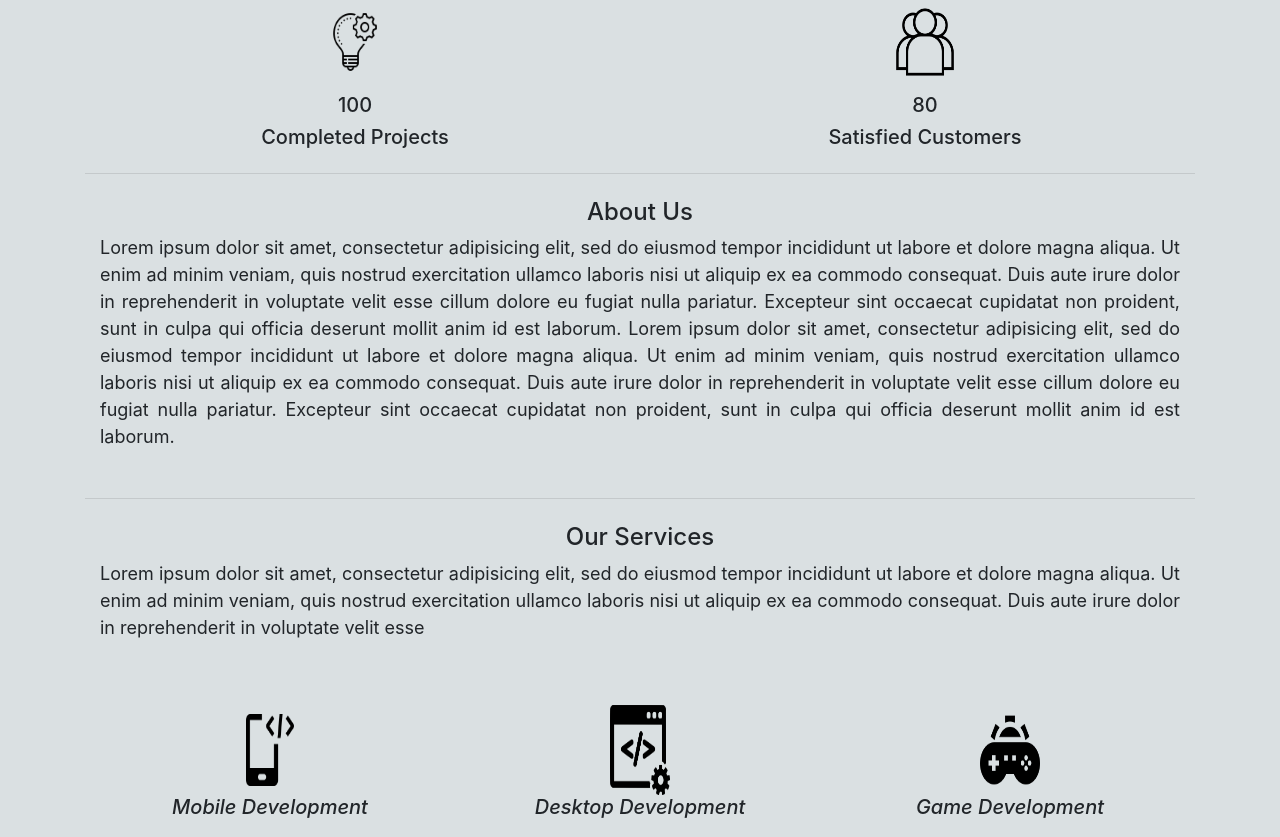
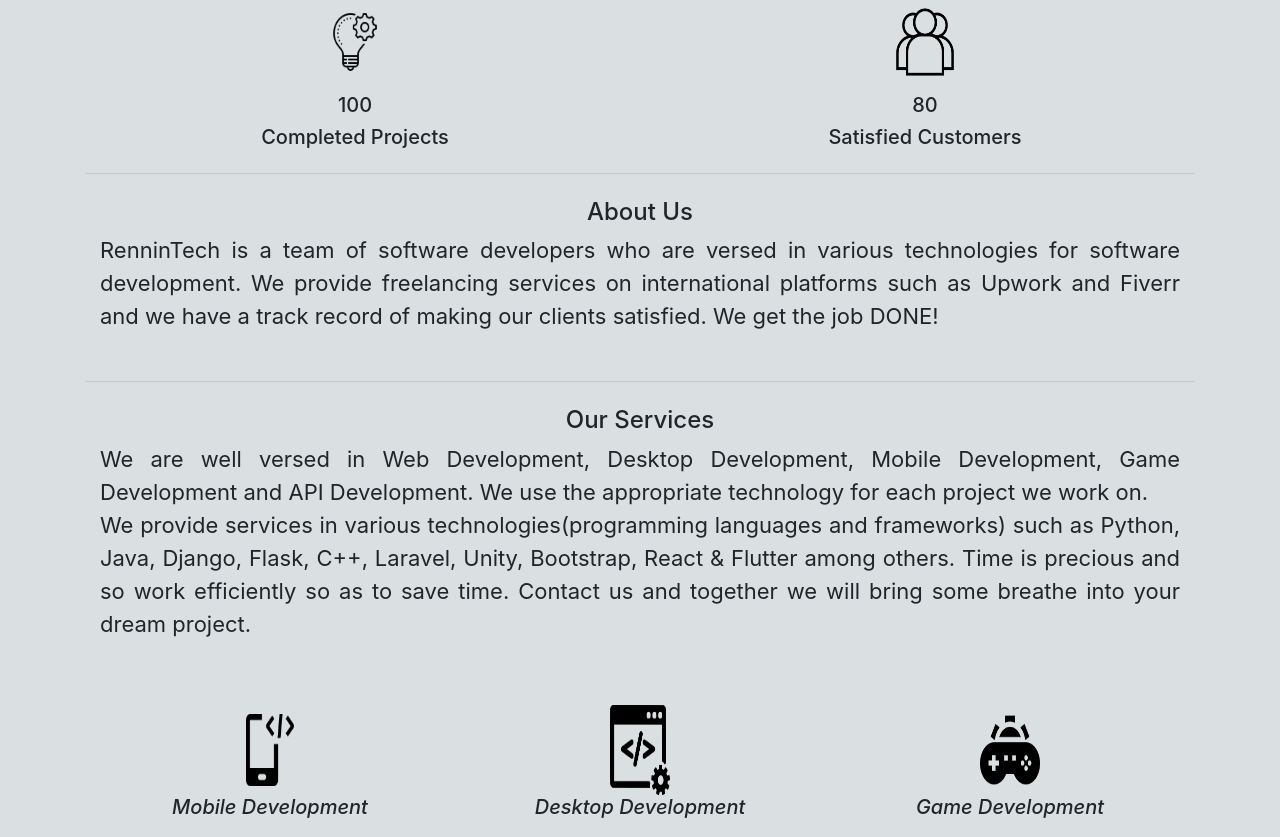
Before and after one commit to fennin3/project-assistance-webapp, a Django app: page / in a window 1280 px wide. Shown: the part 761-1598 px from the top of the page. Run offline with Django 3.2, Linux system fonts and the light colour scheme; data comes from the database, SQL or seed files in the repository; some libraries are stand-ins or nearby versions.

Commit message:
make it better

```diff
--- a/base/templates/base/contact_us.html
+++ b/base/templates/base/contact_us.html
@@ -1,6 +1,8 @@
 {% extends 'base/layout.html' %}
 {% load crispy_forms_tags %}
-
+{% block title %}
+Contact Us
+{% endblock title %}
 {% block active4 %}
 active
 {% endblock active4 %}
@@ -85,7 +87,7 @@ active
       <!-- MOBILE VIEW -->
 
 
-    <section class="site-section" id="next-section d-block d-sm-none" >
+    <section class="site-section d-block d-sm-none" id="next-section" >
 
       <div class="container mb-4">
         <h5 class="mb-4" style="margin-top: 80px; text-align: center;">Contact Us</h5>
--- a/base/templates/base/index.html
+++ b/base/templates/base/index.html
@@ -1,5 +1,9 @@
 {% extends 'base/layout.html' %}
 {% load static %}
+
+{% block title %}
+    Home
+{% endblock title %}
 {% load crispy_forms_tags %}
 
 {% block active %}
@@ -75,19 +79,8 @@ active
 
         <div class="container mt-4 pb-3" id="about" style="text-align: center;">
             <h4>About Us</h4>
-            <p style="text-align: justify; font-size: 18px;">
-                Lorem ipsum dolor sit amet, consectetur adipisicing elit, sed do eiusmod
-                tempor incididunt ut labore et dolore magna aliqua. Ut enim ad minim veniam,
-                quis nostrud exercitation ullamco laboris nisi ut aliquip ex ea commodo
-                consequat. Duis aute irure dolor in reprehenderit in voluptate velit esse
-                cillum dolore eu fugiat nulla pariatur. Excepteur sint occaecat cupidatat non
-                proident, sunt in culpa qui officia deserunt mollit anim id est laborum.
-                 Lorem ipsum dolor sit amet, consectetur adipisicing elit, sed do eiusmod
-                 tempor incididunt ut labore et dolore magna aliqua. Ut enim ad minim veniam,
-                 quis nostrud exercitation ullamco laboris nisi ut aliquip ex ea commodo
-                 consequat. Duis aute irure dolor in reprehenderit in voluptate velit esse
-                 cillum dolore eu fugiat nulla pariatur. Excepteur sint occaecat cupidatat non
-                 proident, sunt in culpa qui officia deserunt mollit anim id est laborum.
+            <p style="text-align: justify; font-size: 22px;">
+                RenninTech is a team of software developers who are versed in various technologies for software development. We provide freelancing services on international platforms such as Upwork and Fiverr and we have a track record of making our clients satisfied. We get the job DONE!
             </p>
 
         </div>
@@ -95,12 +88,8 @@ active
 
         <div class="container mt-4 pb-3" style="text-align: center;">
             <h4>Our Services</h4>
-            <p style="text-align: justify; font-size: 18px;">
-                Lorem ipsum dolor sit amet, consectetur adipisicing elit, sed do eiusmod
-                tempor incididunt ut labore et dolore magna aliqua. Ut enim ad minim veniam,
-                quis nostrud exercitation ullamco laboris nisi ut aliquip ex ea commodo
-                consequat. Duis aute irure dolor in reprehenderit in voluptate velit esse
-
+            <p style="text-align: justify; font-size: 22px;">
+                We are well versed in Web Development, Desktop Development, Mobile Development, Game Development and API Development. We use the appropriate technology for each project we work on.<br>We provide services in various technologies(programming languages and frameworks) such as Python, Java, Django, Flask, C++, Laravel, Unity, Bootstrap, React & Flutter among others. Time is precious and so work efficiently so as to save time. Contact us and together we will bring some breathe into your dream project.
             </p>
 
             <div class="row" style="text-align: center;">
@@ -266,18 +255,8 @@ active
         <div class="container mt-4 pb-3" id="about" style="text-align: center;">
             <h5>About Us</h5>
             <p style="text-align: justify; font-size: 14px;">
-                Lorem ipsum dolor sit amet, consectetur adipisicing elit, sed do eiusmod
-                tempor incididunt ut labore et dolore magna aliqua. Ut enim ad minim veniam,
-                quis nostrud exercitation ullamco laboris nisi ut aliquip ex ea commodo
-                consequat. Duis aute irure dolor in reprehenderit in voluptate velit esse
-                cillum dolore eu fugiat nulla pariatur. Excepteur sint occaecat cupidatat non
-                proident, sunt in culpa qui officia deserunt mollit anim id est laborum.
-                 Lorem ipsum dolor sit amet, consectetur adipisicing elit, sed do eiusmod
-                 tempor incididunt ut labore et dolore magna aliqua. Ut enim ad minim veniam,
-                 quis nostrud exercitation ullamco laboris nisi ut aliquip ex ea commodo
-                 consequat. Duis aute irure dolor in reprehenderit in voluptate velit esse
-                 cillum dolore eu fugiat nulla pariatur. Excepteur sint occaecat cupidatat non
-                 proident, sunt in culpa qui officia deserunt mollit anim id est laborum.
+                RenninTech is a team of software developers who are versed in various technologies for software development. We provide freelancing services on international platforms such as Upwork and Fiverr and we have a track record of making our clients satisfied. We get the job DONE!
+
             </p>
 
         </div>
@@ -286,10 +265,8 @@ active
         <div class="container mt-4 pb-3" style="text-align: center;">
             <h5>Our Services</h5>
             <p style="text-align: justify; font-size: 14px;">
-                Lorem ipsum dolor sit amet, consectetur adipisicing elit, sed do eiusmod
-                tempor incididunt ut labore et dolore magna aliqua. Ut enim ad minim veniam,
-                quis nostrud exercitation ullamco laboris nisi ut aliquip ex ea commodo
-                consequat. Duis aute irure dolor in reprehenderit in voluptate velit esse
+                                We are well versed in Web Development, Desktop Development, Mobile Development, Game Development and API Development. We use the appropriate technology for each project we work on.<br>We provide services in various technologies(programming languages and frameworks) such as Python, Java, Django, Flask, C++, Laravel, Unity, Bootstrap, React & Flutter among others. Time is precious and so work efficiently so as to save time. Contact us and together we will bring some breathe into your dream project.
+
 
             </p>
 
--- a/base/templates/base/layout.html
+++ b/base/templates/base/layout.html
@@ -14,7 +14,9 @@
 
     <link rel="stylesheet" href="https://cdnjs.cloudflare.com/ajax/libs/font-awesome/4.7.0/css/font-awesome.min.css">
 
-    <title>Hello, world!</title>
+    <title>{% block title %}
+
+    {% endblock title %}</title>
   </head>
   <body style="background-color: #DAE0E2">
 
@@ -23,7 +25,7 @@
 
 
     <nav class="navbar navbar-expand-lg navbar-dark bg-dark fixed-top">
-      <a class="navbar-brand" href="#" >RenninTech</a>
+      <a class="navbar-brand" href="{% url 'home' %}" >RenninTech</a>
 
       <button class="navbar-toggler" type="button" data-toggle="collapse" data-target="#navbarSupportedContent" aria-controls="navbarSupportedContent" aria-expanded="false" aria-label="Toggle navigation">
         <span class="navbar-toggler-icon"></span>
--- a/base/templates/base/projects.html
+++ b/base/templates/base/projects.html
@@ -1,5 +1,8 @@
 {% extends 'base/layout.html' %}
 {% load static %}
+{% block title %}
+Projects
+{% endblock title %}
 {% block active2 %}
 active
 {% endblock active2 %}
--- a/base/templates/base/testimony.html
+++ b/base/templates/base/testimony.html
@@ -1,5 +1,9 @@
 {% extends 'base/layout.html' %}
 {% load crispy_forms_tags %}
+
+{% block title %}
+Testimonies
+{% endblock title %}
 {% block content %}
 
 <div class="container mb-4 d-none d-sm-block">
```
Also changed, not shown: base/templates/base/services.html (+8 -13 lines).
